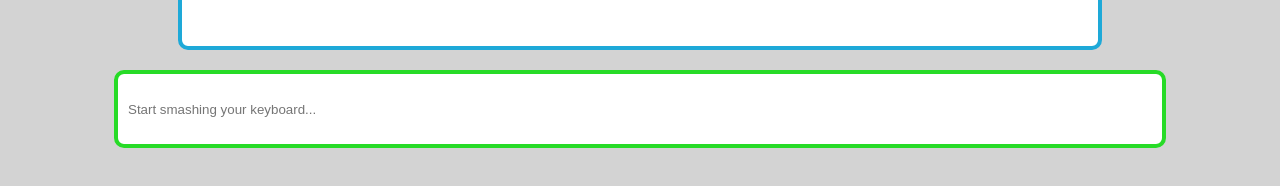
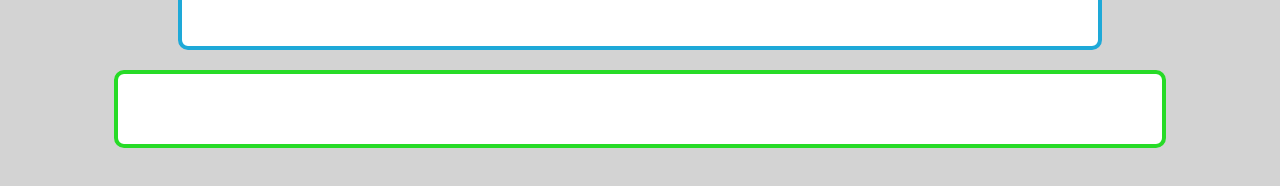
Before and after one commit to kyriazo/type-smash, a React (Create React App) app: page / in a window 1280 px wide. Shown: the part 288-474 px from the top of the page. Built offline with nearby package versions, Linux system fonts and the light colour scheme.

Commit message:
Removes console logs and fixes coding standards.

```diff
--- a/src/components/Typearea/Typearea.js
+++ b/src/components/Typearea/Typearea.js
@@ -2,7 +2,7 @@ import React from 'react';
 
 const typearea = (props)=> {
     return (
-        <input id='typearea' onChange={props.clicked} className='typedWords' type='text' placeholder='Start smashing your keyboard...' value={props.value} />
+        <input id='typearea' onChange={props.clicked} className='typedWords' type='text'  value={props.value} />
     )
 }
 
--- a/src/components/Word/Word.js
+++ b/src/components/Word/Word.js
@@ -4,7 +4,6 @@ import classes from './Word.module.css';
 const word = (props) => {
 
     let word_class = '';
-    let error = '';
     let typed = '';
 
     if (props.wordnr === props.currentIndex) {
@@ -17,12 +16,8 @@ const word = (props) => {
         typed = classes.miss;
     }
 
-    // if(props.flag === true){
-    //     error = classes.error;
-    // }
-
     return (
-        <span className={word_class +' '+ classes.word + ' ' + error + typed}>{props.word}</span>
+        <span className={word_class +' '+ classes.word + ' ' + typed}>{props.word}</span>
     )
 }
 
```
Also changed, not shown: src/App.js (+6 -27 lines).
